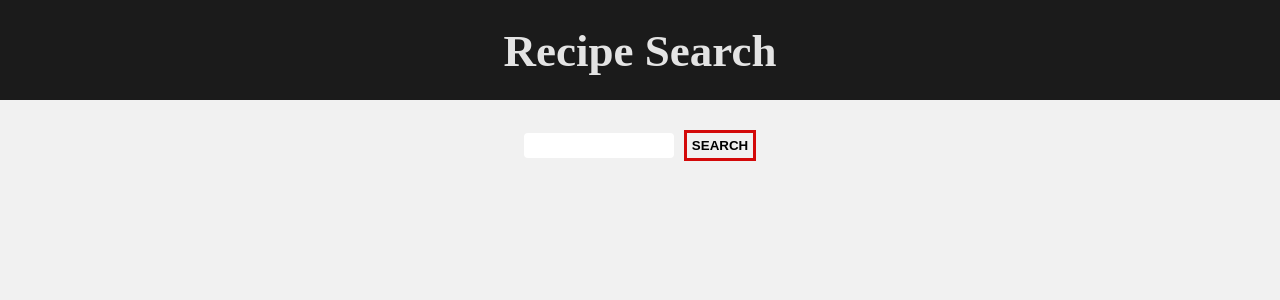
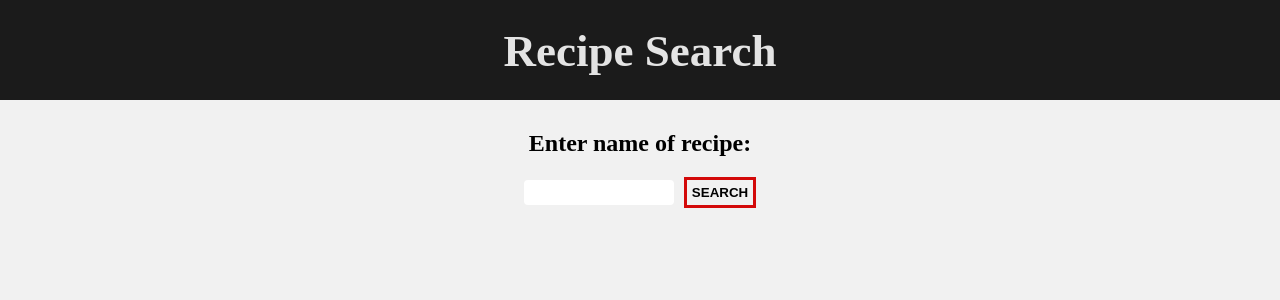
Before and after one commit to Taras-Rm/react-recipe-app, a React (Create React App) app: page / in a window 1280 px wide. Shown: the top 300 px of the page. Built offline with nearby package versions, Linux system fonts and the light colour scheme.

Commit message:
warning adding

```diff
--- a/src/App.css
+++ b/src/App.css
@@ -17,6 +17,10 @@ header {
 .header_title a {
   text-decoration: none;
   color: rgb(228, 228, 228);
+}
+
+h2 {
+  margin-bottom: 20px;
 }
 
 /*Form component*/
--- a/src/App.js
+++ b/src/App.js
@@ -15,7 +15,11 @@ class App extends Component {
     let recipeName = e.target.elements.form_input.value;
     e.preventDefault();
     let recCpy = recipesCopy.filter(el => el.name.toLowerCase().includes(recipeName.toLowerCase()));
-    this.setState({ recipes: recCpy });
+    if(recCpy.length === 0) {
+      alert("There is no recipe with such name");
+    } else {
+      this.setState({ recipes: recCpy });
+    }
   }
   render() {
     return (
@@ -26,6 +30,7 @@ class App extends Component {
               <NavLink to='/'>Recipe Search</NavLink>
             </h1>
           </header>
+          <h2>Enter name of recipe:</h2>
           <Route path='/'  render={ () => <MainSearch recipeSearch={this.recipeSearch} recipes={this.state.recipes} />} />
           <Route path='/recipeInfo/:id?' exact render={ () => <RecipeInfoUrlComponent /> } />
         </div>
```
